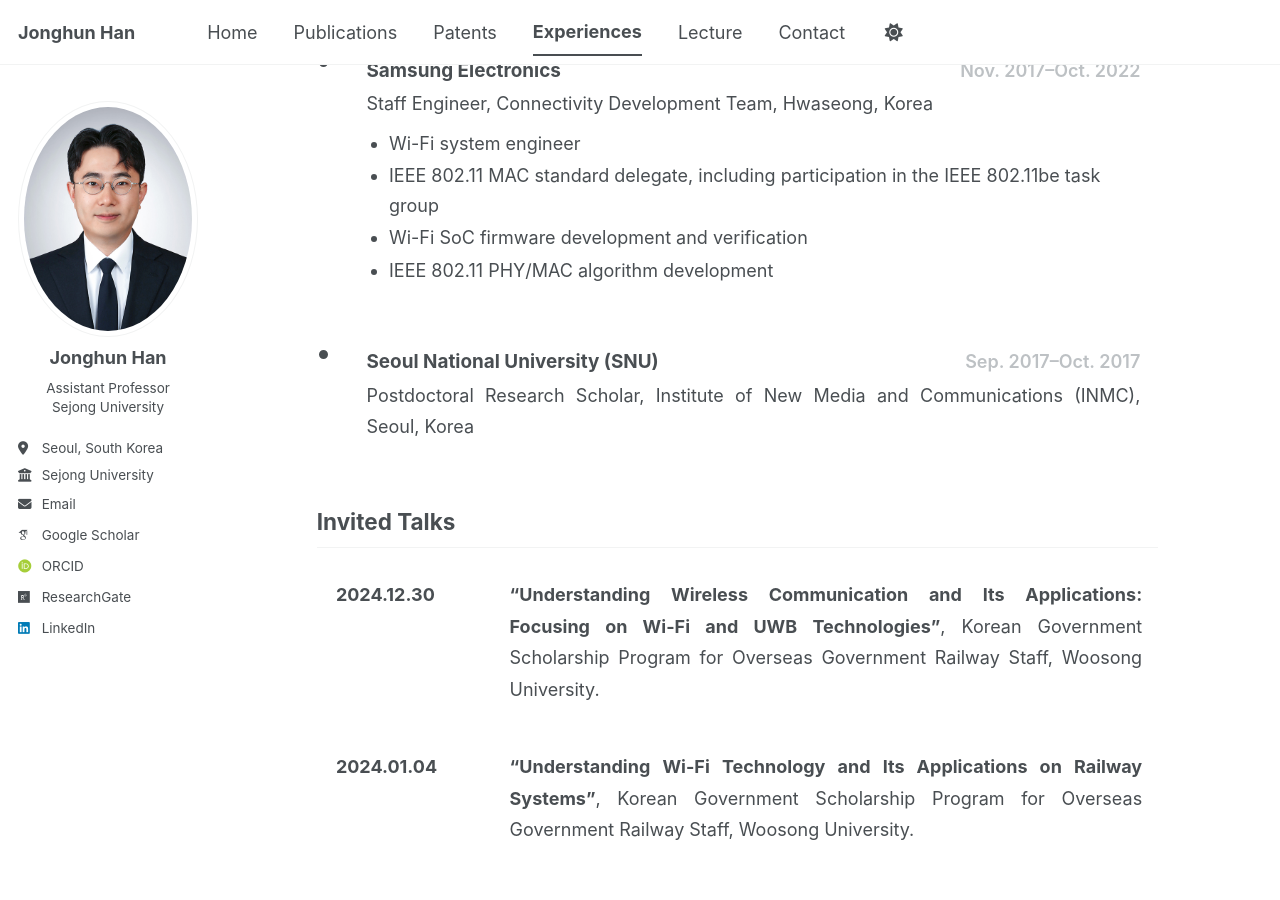
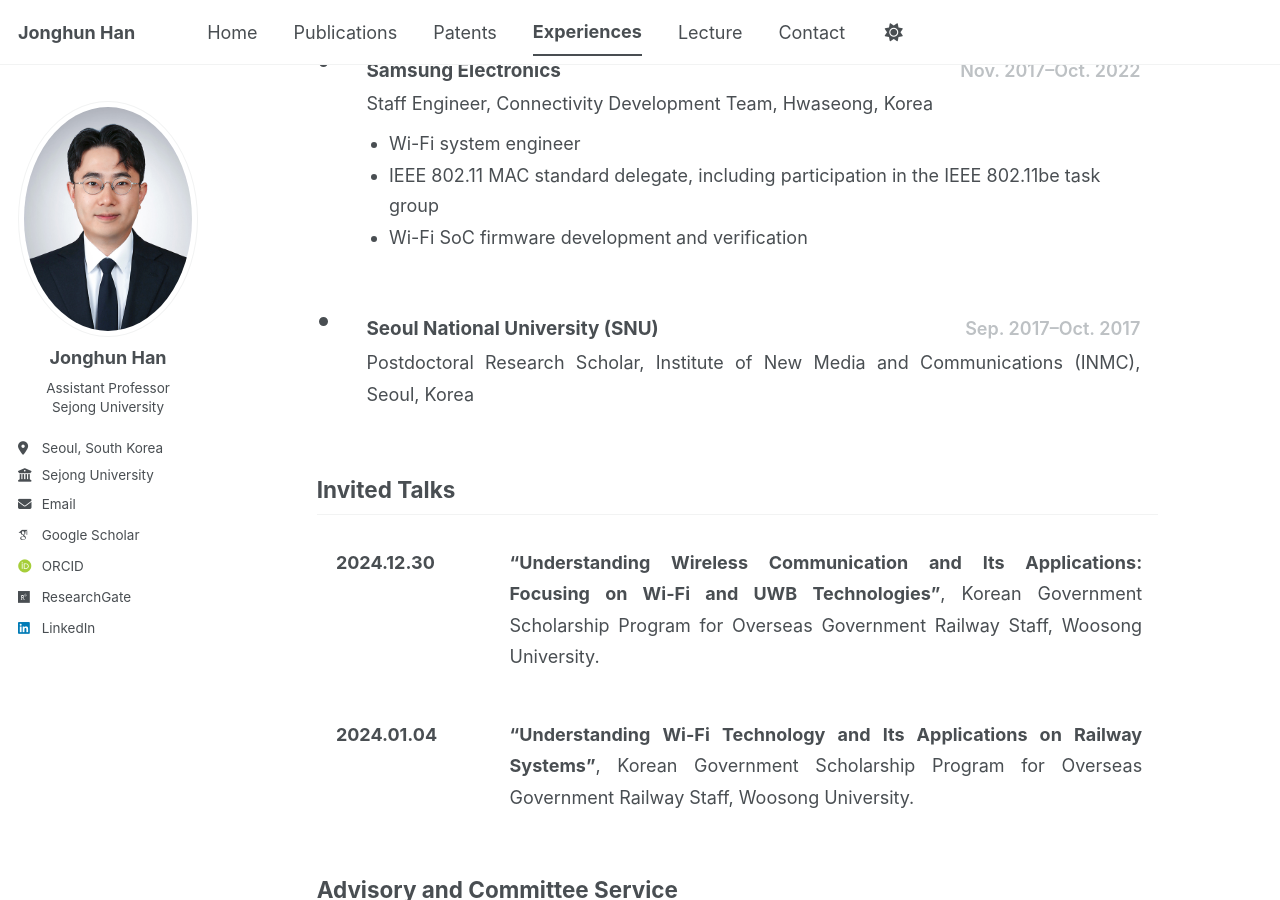
Before and after one commit to icnsl/icnsl.github.io, a Jekyll site: the page built from _pages/experiences.md, in a window 1280 px wide and 900 px high, scrolled down 670 px. Built offline with Jekyll 4.4.1, drawn with Linux system fonts in a browser that asks for light colours; some web fonts are replaced; a script bundle is joined from its source files by our own code; library files that are not in the unit come from our copies.

Commit message:
Update experiences.md

```diff
--- a/_pages/experiences.md
+++ b/_pages/experiences.md
@@ -60,7 +60,6 @@ author_profile: true
       <li>Wi-Fi system engineer</li>
       <li>IEEE 802.11 MAC standard delegate, including participation in the IEEE 802.11be task group</li>
       <li>Wi-Fi SoC firmware development and verification</li>
-      <li>IEEE 802.11 PHY/MAC algorithm development</li>
     </ul>
   </div>
 </div>
```
